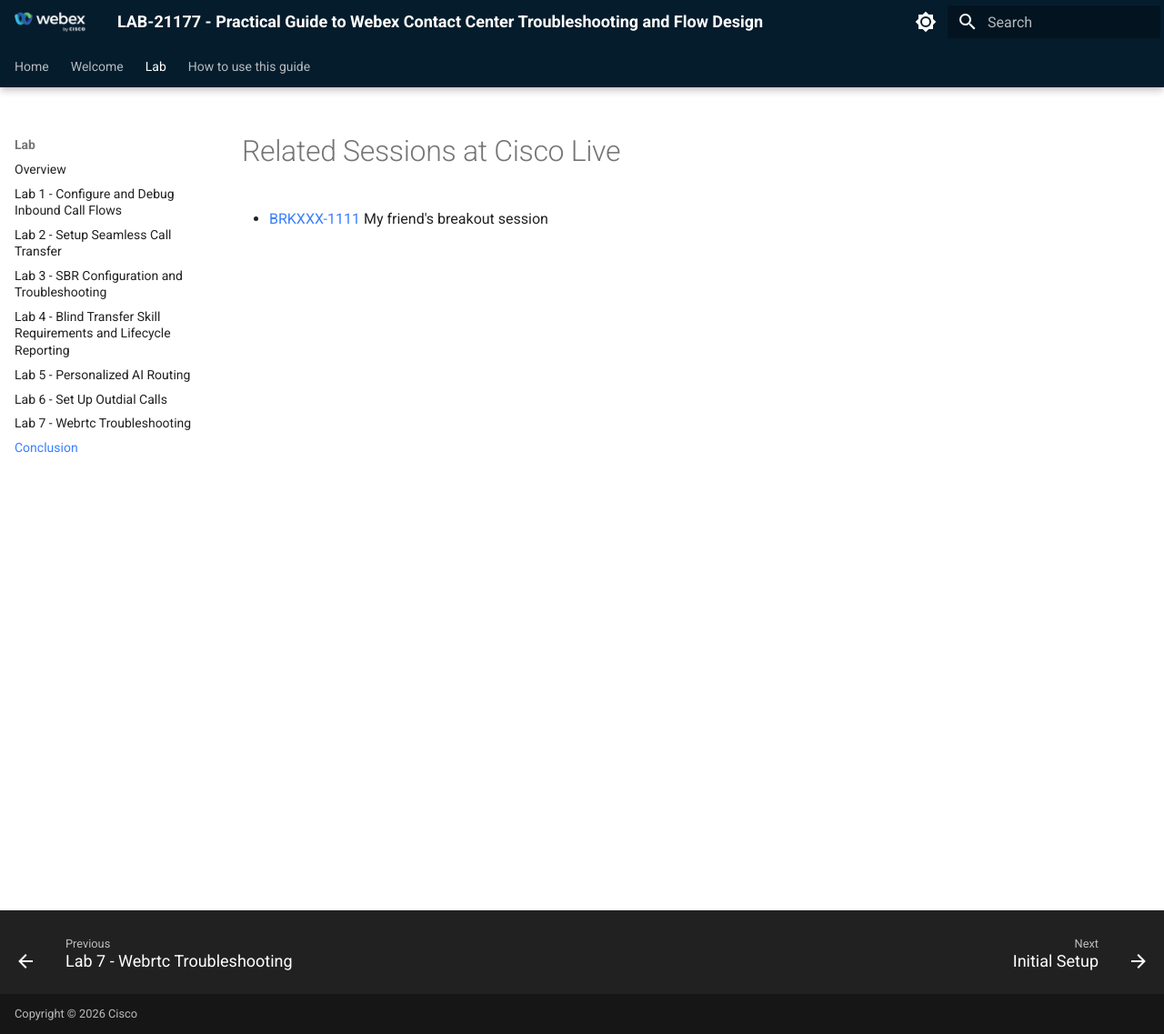
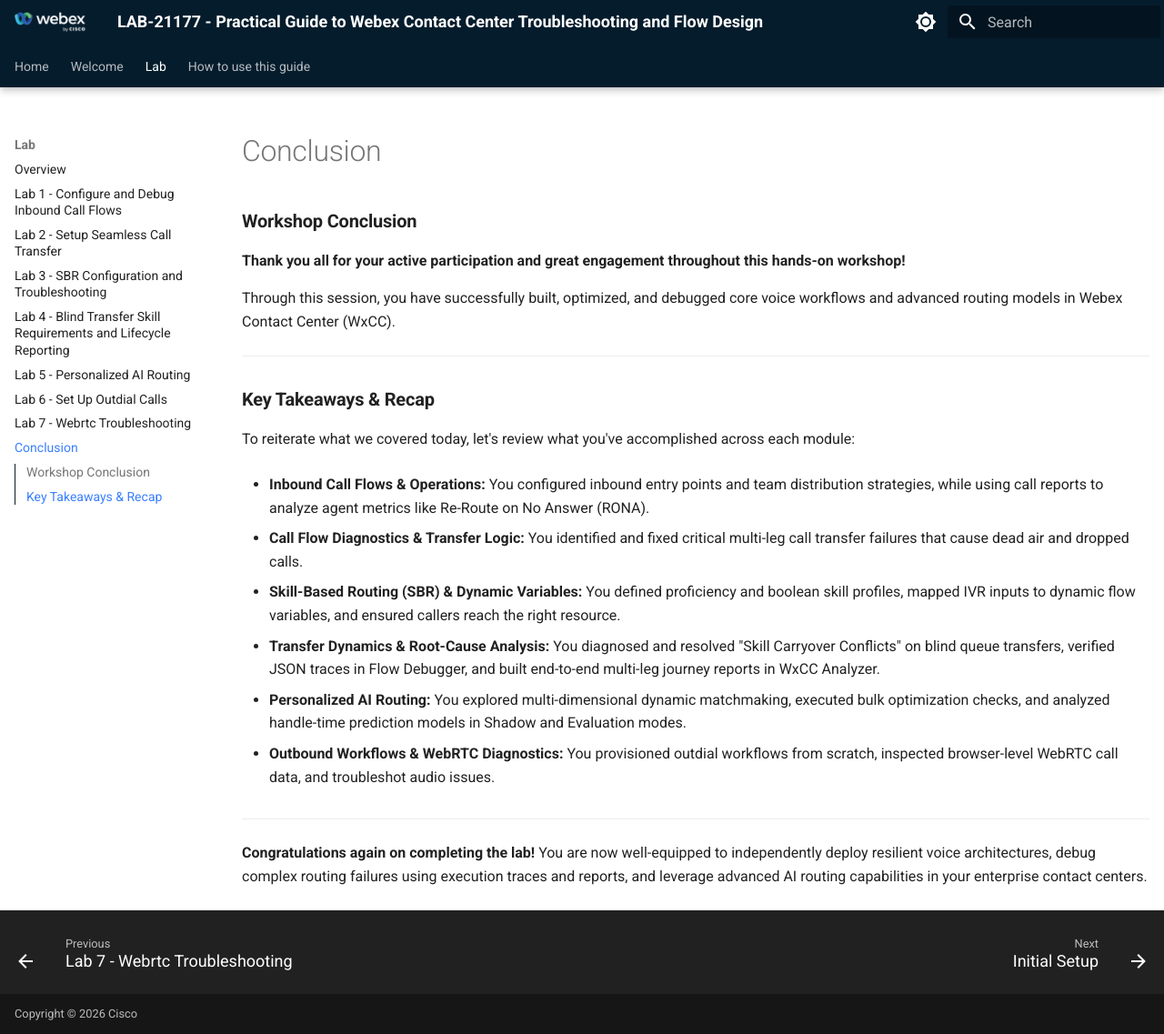
Before and after one commit to WebexCC-SA/LAB-21177, an MkDocs documentation site: the page built from docs/conclusion.md, in a window 1280 px wide and 1137 px high. Shown: the whole window at 91% size. Built offline with MkDocs 1.6.1 and Material for MkDocs 9.7.7, drawn with Linux system fonts in a browser that asks for light colours.

Commit message:
Update conclusion.md

```diff
--- a/docs/conclusion.md
+++ b/docs/conclusion.md
@@ -1,3 +1,32 @@
-# Related Sessions at Cisco Live
+### **Workshop Conclusion**
 
-- [BRKXXX-1111](https://www.ciscolive.com/global/learn/technical-education/session-catalog.html?search=BRKXXX-1111#/) My friend's breakout session
+**Thank you all for your active participation and great engagement throughout this hands-on workshop!**
+
+Through this session, you have successfully built, optimized, and debugged core voice workflows and advanced routing models in Webex Contact Center (WxCC).
+
+---
+
+### **Key Takeaways & Recap**
+
+To reiterate what we covered today, let's review what you've accomplished across each module:
+
+* **Inbound Call Flows & Operations:** You configured inbound entry points and team distribution strategies, while using call reports to analyze agent metrics like Re-Route on No Answer (RONA).
+
+
+* **Call Flow Diagnostics & Transfer Logic:** You identified and fixed critical multi-leg call transfer failures that cause dead air and dropped calls.
+
+
+* **Skill-Based Routing (SBR) & Dynamic Variables:** You defined proficiency and boolean skill profiles, mapped IVR inputs to dynamic flow variables, and ensured callers reach the right resource.
+
+
+* **Transfer Dynamics & Root-Cause Analysis:** You diagnosed and resolved "Skill Carryover Conflicts" on blind queue transfers, verified JSON traces in Flow Debugger, and built end-to-end multi-leg journey reports in WxCC Analyzer.
+
+
+* **Personalized AI Routing:** You explored multi-dimensional dynamic matchmaking, executed bulk optimization checks, and analyzed handle-time prediction models in Shadow and Evaluation modes.
+
+
+* **Outbound Workflows & WebRTC Diagnostics:** You provisioned outdial workflows from scratch, inspected browser-level WebRTC call data, and troubleshot audio issues.
+
+---
+
+**Congratulations again on completing the lab!** You are now well-equipped to independently deploy resilient voice architectures, debug complex routing failures using execution traces and reports, and leverage advanced AI routing capabilities in your enterprise contact centers.
```
